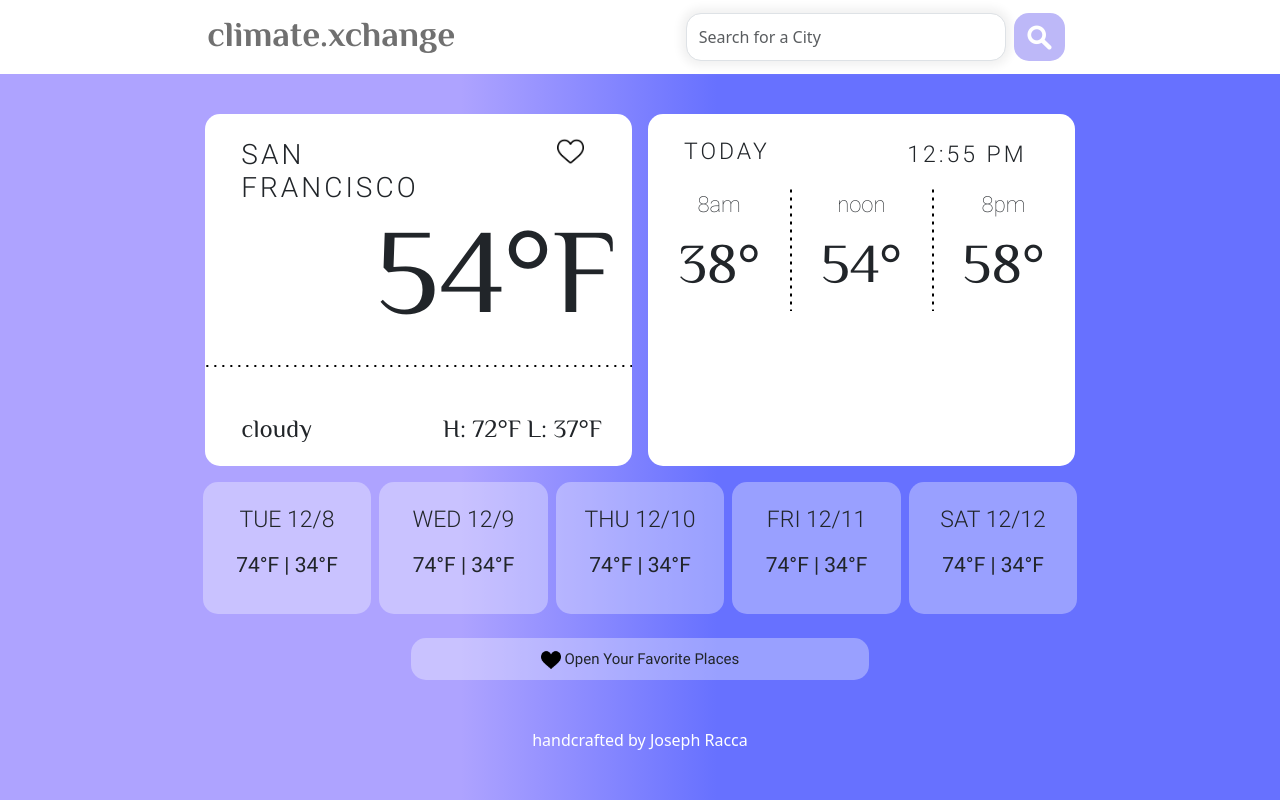
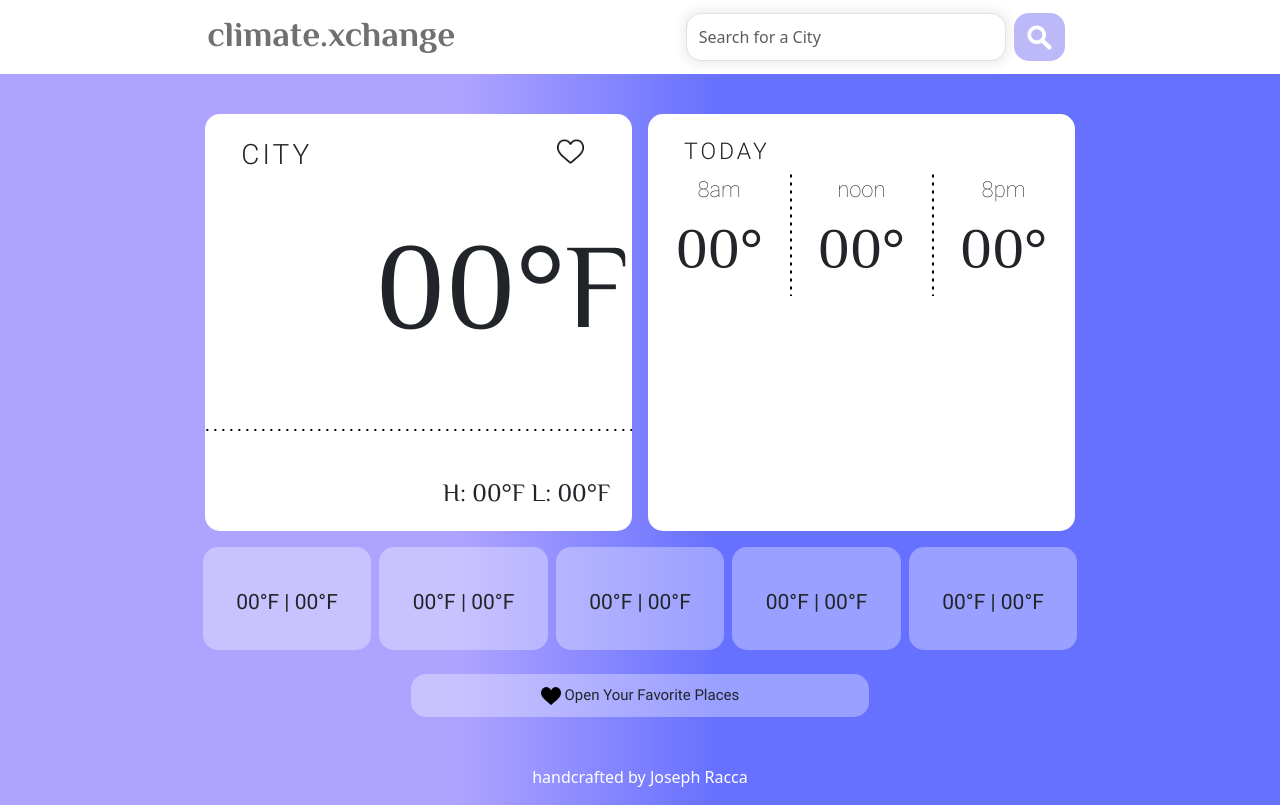
Before and after one commit to et120/weathersprint2, a plain HTML site: page index.html in a window 1280 px wide. Drawn offline with nearby package versions, Linux system fonts and the light colour scheme; a script that the page names is missing.

Commit message:
EOD 12_8

```diff
--- a/index.html
+++ b/index.html
@@ -34,7 +34,7 @@
             <div class="col-5 bgWhite borderRadius me-2">
                 <div class="row ps-4 pt-4">
                     <div class="col">
-                        <h4 id="cityName" class="RobotoLightFont headerText">SAN FRANCISCO</h4>
+                        <h4 id="cityName" class="RobotoLightFont headerText">CITY</h4>
                     </div>
                     <div class="col text-end pe-5">
                         <div><img id="favoritesAddBtn" src="./assets/heart.png" alt="heart icon" style="height: 27px;">
@@ -42,21 +42,21 @@
                     </div>
                 </div>
 
-                <div class="row ps-4">
-                    <div class="col-4 text-end">
-                        <p class="weatherIconFont" id="currentWeatherIcon"></p>
+                <div class="row ps-4 align-items-center" style="height: 250px;">
+                    <div class="col-4 text-center">
+                        <p class="weatherIconFontLarge" id="currentWeatherIcon"></p>
                     </div>
-                    <div class="col-5 text-start">
-                        <h2 class="tempText"><span id="currentTemp">54</span>°F</h2>
+                    <div class="col-7">
+                        <h2 class="tempText"><span id="currentTemp">00</span>°F</h2>
                     </div>
                 </div>
 
                 <div class="row ps-4 belowCityText pt-5 dotted-gradient">
                     <div class="col">
-                        <p id="currentDesc">cloudy</p>
+                        <p id="currentDesc"></p>
                     </div>
                     <div class="col">
-                        <p>H: <span id="currentHigh">72</span>°F L: <span id="currentLow">37</span>°F</p>
+                        <p>H: <span id="currentHigh">00</span>°F L: <span id="currentLow">00</span>°F</p>
                     </div>
                 </div>
             </div>
@@ -67,7 +67,7 @@
                         <h4 class="RobotoLightFont headerText2">TODAY</h4>
                     </div>
                     <div class="col text-end pe-5">
-                        <p id="time" class="RobotoLightFont headerText2">12:55 PM</p>
+                        <p id="time" class="RobotoLightFont headerText2"></p>
                     </div>
                 </div>
 
@@ -75,17 +75,17 @@
                     <div class="col-4 text-center">
                         <p class="timesText">8am</p>
                         <p class="weatherIconFont" id="morningIcon"></p>
-                        <h2 class="todaysTempsHour"><span id="morningTemp">38</span>°</h2>
+                        <h2 class="todaysTempsHour"><span id="morningTemp">00</span>°</h2>
                     </div>
                     <div class="col-4 text-center left-dotted-gradient">
                         <p class="timesText">noon</p>
                         <p class="weatherIconFont" id="afternoonIcon"></p>
-                        <h2 class="todaysTempsHour"><span id="afternoonTemp">54</span>°</h2>
+                        <h2 class="todaysTempsHour"><span id="afternoonTemp">00</span>°</h2>
                     </div>
                     <div class="col-4 text-center left-dotted-gradient">
                         <p class="timesText">8pm</p>
                         <p class="weatherIconFont" id="nightIcon"></p>
-                        <h2 class="todaysTempsHour"><span id="nightTemp">58</span>°</h2>
+                        <h2 class="todaysTempsHour"><span id="nightTemp">00</span>°</h2>
                     </div>
                 </div>
             </div>
@@ -96,34 +96,34 @@
     <div class="container mt-3" style="width: 79%;">
         <div class="row d-flex justify-content-center RobotoLightFont">
             <div class="col-2 pt-4 pb-3 text-center borderRadius bgTransparent mx-2">
-                <h5 id="dateDayOne" class="fiveDayText">TUE 12/8</h5>
+                <h5 id="dateDayOne" class="fiveDayText"></h5>
                 <p class="weatherIconFont" id="dayOneIcon"></p>
-                <p class="RobotoRegularFont fiveDayTemp"><span id="dayOneHigh">74</span>°F | <span
-                        id="dayOneLow">34</span>°F</p>
+                <p class="RobotoRegularFont fiveDayTemp"><span id="dayOneHigh">00</span>°F | <span
+                        id="dayOneLow">00</span>°F</p>
             </div>
             <div class="col-2 pt-4 text-center borderRadius bgTransparent me-2">
-                <h5 id="dateDayTwo" class="fiveDayText">WED 12/9</h5>
+                <h5 id="dateDayTwo" class="fiveDayText"></h5>
                 <p class="weatherIconFont" id="dayTwoIcon"></p>
-                <p class="RobotoRegularFont fiveDayTemp"><span id="dayTwoHigh">74</span>°F | <span
-                        id="dayTwoLow">34</span>°F</p>
+                <p class="RobotoRegularFont fiveDayTemp"><span id="dayTwoHigh">00</span>°F | <span
+                        id="dayTwoLow">00</span>°F</p>
             </div>
             <div class="col-2 pt-4 text-center borderRadius bgTransparent me-2">
-                <h5 id="dateDayThree" class="fiveDayText">THU 12/10</h5>
+                <h5 id="dateDayThree" class="fiveDayText"></h5>
                 <p class="weatherIconFont" id="dayThreeIcon"></p>
-                <p class="RobotoRegularFont fiveDayTemp"><span id="dayThreeHigh">74</span>°F | <span
-                        id="dayThreeLow">34</span>°F</p>
+                <p class="RobotoRegularFont fiveDayTemp"><span id="dayThreeHigh">00</span>°F | <span
+                        id="dayThreeLow">00</span>°F</p>
             </div>
             <div class="col-2 pt-4 text-center borderRadius bgTransparent me-2">
-                <h5 id="dateDayFour" class="fiveDayText">FRI 12/11</h5>
+                <h5 id="dateDayFour" class="fiveDayText"></h5>
                 <p class="weatherIconFont" id="dayFourIcon"></p>
-                <p class="RobotoRegularFont fiveDayTemp"><span id="dayFourHigh">74</span>°F | <span
-                        id="dayFourLow">34</span>°F</p>
+                <p class="RobotoRegularFont fiveDayTemp"><span id="dayFourHigh">00</span>°F | <span
+                        id="dayFourLow">00</span>°F</p>
             </div>
             <div class="col-2 pt-4 text-center borderRadius bgTransparent me-2">
-                <h5 id="dateDayFive" class="fiveDayText">SAT 12/12</h5>
+                <h5 id="dateDayFive" class="fiveDayText"></h5>
                 <p class="weatherIconFont" id="dayFiveIcon"></p>
-                <p class="RobotoRegularFont fiveDayTemp"><span id="dayFiveHigh">74</span>°F | <span
-                        id="dayFiveLow">34</span>°F</p>
+                <p class="RobotoRegularFont fiveDayTemp"><span id="dayFiveHigh">00</span>°F | <span
+                        id="dayFiveLow">00</span>°F</p>
             </div>
         </div>
         <!-- 2nd Row End -->
@@ -163,8 +163,6 @@
     </div>
 
 
-
-
     <!-- Include jQuery -->
     <script src="https://code.jquery.com/jquery-3.6.4.min.js"></script>
     <script src="https://cdn.jsdelivr.net/npm/bootstrap@5.3.2/dist/js/bootstrap.bundle.min.js"
--- a/scripts/app.js
+++ b/scripts/app.js
@@ -332,7 +332,7 @@ function updateFavoritesIcon(){
 let favoritesList = document.getElementById("favoritesList");
 const favoritesModal = document.getElementById('favoritesModal');
 
-// Assuming you're using Bootstrap for your modal, use the 'shown.bs.modal' event
+// Assuming using Bootstrap for modal, use the 'shown.bs.modal' event
 favoritesModal.addEventListener('shown.bs.modal', event => {
     // Clear the existing content before adding the elements
     favoritesList.innerHTML = "";
--- a/styles/style.css
+++ b/styles/style.css
@@ -8,6 +8,11 @@
 .weatherIconFont {
     font-family: artilweathericons;
     font-size: 7rem;
+}
+
+.weatherIconFontLarge {
+    font-family: artilweathericons;
+    font-size: 12rem;
 }
 
 /* Font Families */
```
Also changed, not shown: 1 other file.
